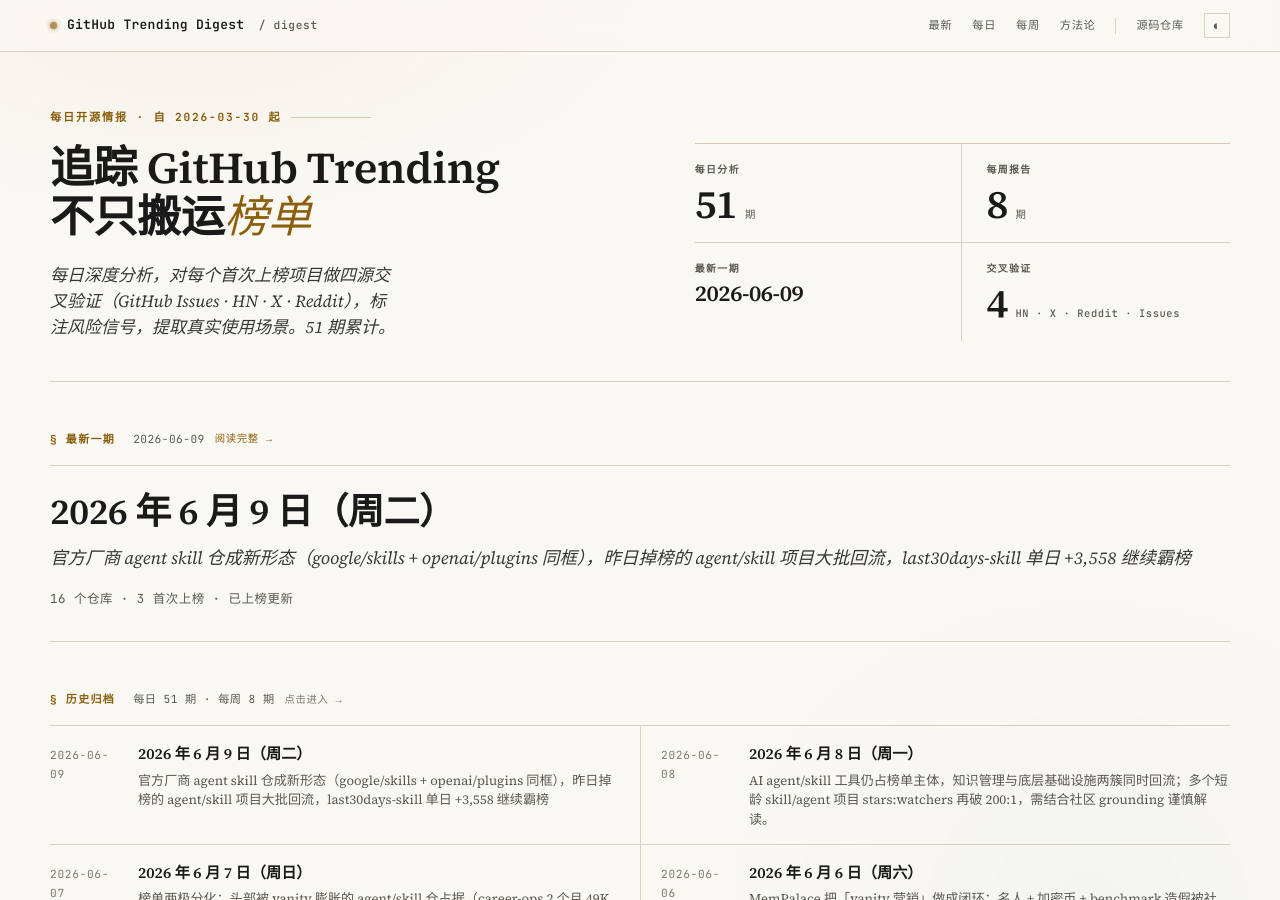
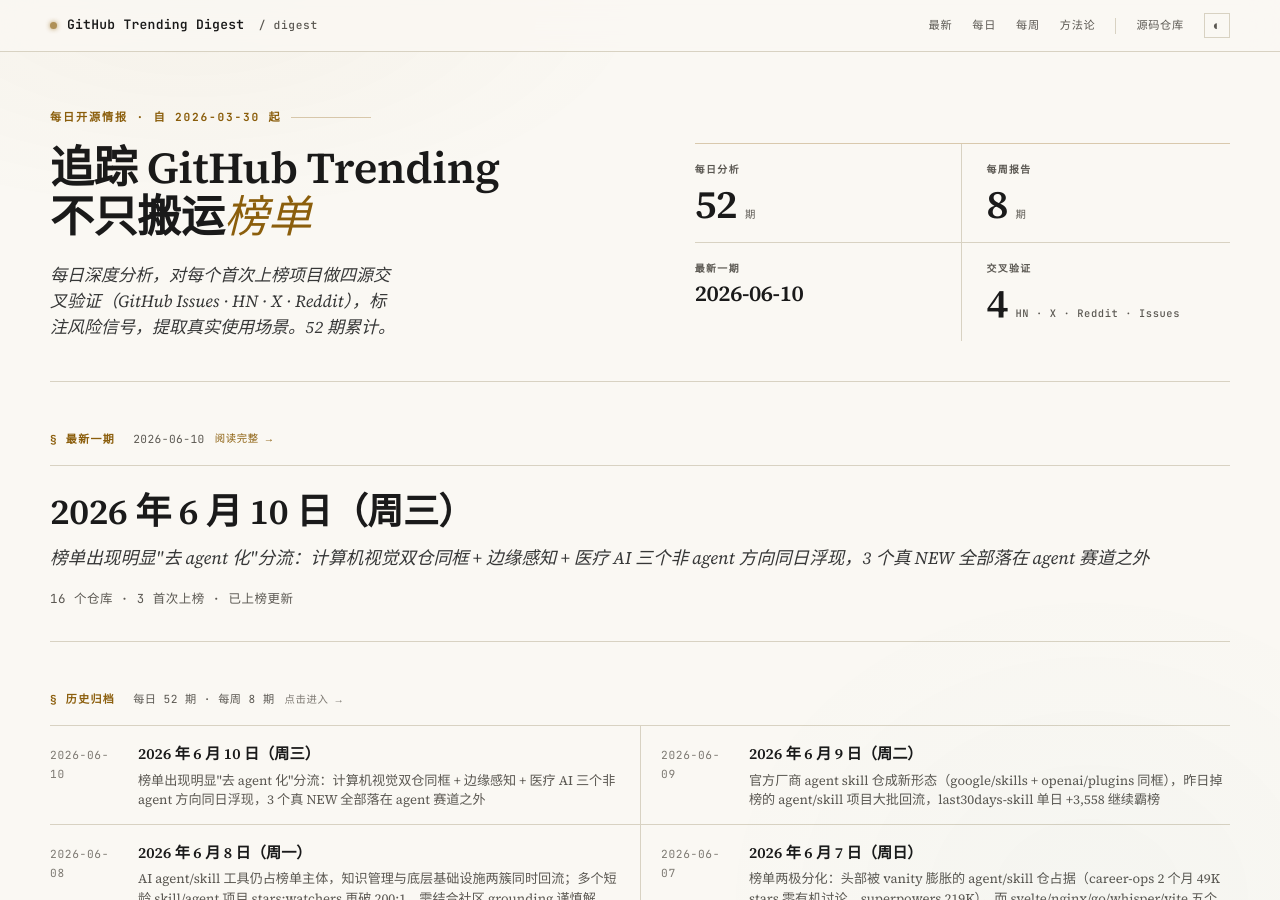
Before and after one commit to maxzyma/github-trending-digest, a Jekyll site: the page built from index.md, in a window 1280 px wide and 900 px high. Built offline with Jekyll 4.4.1, drawn with Linux system fonts in a browser that asks for light colours; part of the change alters nothing that is shown; some of the changed text lies outside the part shown.

Commit message:
daily: 2026-06-10 — 榜单首次明显去 agent 化分流（CV 双仓 supervision↑9+opencv RE / 边缘感知 espectre WiFi CSI / 医疗 AI openmed）+ 3 个真 NEW 全在 agent 赛道之外（system-prompts 元资料/openmed 医疗 NER/espectre 隔空感知）+ agent 板块回流盘整无新黑马 + 解读提醒：工具仓高 stars/subs 比值看 GitHub 之外足迹
Generated with Claude Code

```diff
--- /dev/null
+++ b/daily/2026-06-10-analysis.md
@@ -0,0 +1,209 @@
+---
+layout: daily
+date: 2026-06-10
+title: GitHub Trending 深度分析 — 2026 年 6 月 10 日（周三）
+subtitle: 榜单出现明显"去 agent 化"分流：计算机视觉双仓同框 + 边缘感知 + 医疗 AI 三个非 agent 方向同日浮现，3 个真 NEW 全部落在 agent 赛道之外
+total: 16
+new_count: 3
+new_repos:
+  - repo: x1xhlol/system-prompts-and-models-of-ai-tools
+    stars: 139188
+    star_delta: 79
+    lang: TypeScript
+    source_strength: 中
+    risk_tags: ['compliance', 'authenticity', 'dependency']
+  - repo: maziyarpanahi/openmed
+    stars: 1890
+    star_delta: 191
+    lang: Shell
+    source_strength: 中
+    risk_tags: ['compliance', 'accuracy', 'bus_factor']
+  - repo: francescopace/espectre
+    stars: 8226
+    star_delta: 134
+    lang: ——
+    source_strength: 强
+    risk_tags: ['privacy', 'bus_factor', 'stability']
+updated_repos:
+  - repo: mvanhorn/last30days-skill
+    change: "="
+    days_listed: null
+  - repo: RyanCodrai/turbovec
+    change: "="
+    days_listed: null
+  - repo: roboflow/supervision
+    change: ↑9
+    days_listed: null
+  - repo: refactoringhq/tolaria
+    change: ↓1
+    days_listed: null
+  - repo: aaif-goose/goose
+    change: ↑10
+    days_listed: null
+  - repo: Andyyyy64/whichllm
+    change: ↑3
+    days_listed: null
+  - repo: TapXWorld/ChinaTextbook
+    change: ↑6
+    days_listed: null
+  - repo: phuryn/pm-skills
+    change: ↓3
+    days_listed: null
+  - repo: santifer/career-ops
+    change: ↓5
+    days_listed: null
+  - repo: openai/plugins
+    change: ↓4
+    days_listed: null
+---
+
+# GitHub Trending 深度分析 — 2026 年 6 月 10 日（周三）
+
+_榜单出现明显"去 agent 化"分流：计算机视觉双仓同框 + 边缘感知 + 医疗 AI 三个非 agent 方向同日浮现，3 个真 NEW 全部落在 agent 赛道之外_
+
+_项目总数: 16 | 首次上榜: 3 | 重新上榜: 3 | 已上榜更新: 10 | 数据源: https://github.com/trending_
+
+## 本日主线
+
+**主线一：agent/skill 仍占多数席位，但今天榜单明显"去 agent 化"——CV、边缘感知、医疗 AI 三个非 agent 方向同日浮现。** 过去两周榜单几乎被 agent/skill 一条赛道吃满，今天结构松动了：计算机视觉出现双仓同框——roboflow/supervision（rank 3，↑9，今日 +733）和 opencv/opencv（rank 4，RE），一个是 CV 工具库、一个是 CV 事实标准底层；再加上边缘感知的 francescopace/espectre（WiFi CSI 隔空人体检测）和医疗 AI 的 maziyarpanahi/openmed（本地医疗 NER 模型集），今天有 4 个项目明确不属于 agent/skill 赛道。更值得注意的是，**3 个真 NEW（system-prompts-and-models-of-ai-tools、openmed、espectre）没有一个是"又一个 agent skill 包"**——上榜新弹药从 agent 工具转向了"agent 的元资料 / 垂直领域 AI / 硬件感知"。读者视角看，这是连续多日 agent 独大后的第一个明显分流日。
+
+**主线二：agent/skill 生态自身进入回流盘整，没有新黑马。** 昨日同框的两大官方仓 google/skills、以及 Agent-Reach / PAI / mempalace / CopilotKit / claude-howto 今天集体掉榜；回补上来的是 addyosmani/agent-skills（RE，最后观测 5/18）和 AiToEarn（RE，6/08 掉榜后回流）。在榜的 pm-skills（↓3）、career-ops（↓5）、openai/plugins（↓4）排名普遍回落，last30days-skill（=，今日仍 +3,191 居增量第一）和 turbovec（=）守住前二。整个 agent 板块今天是"存量项目榜内浮沉"，无跨赛道新冲击——与主线一的非 agent 方向浮现形成对照：榜单的新鲜度今天来自 agent 赛道之外。
+
+**主线三：榜单解读提醒 — "工具仓 / 资料仓"的高 stars/subscribers 比值，要看真实足迹在不在 GitHub 之外。** 今天几个高比值项目恰好提供了"比值高但不等于空心"的清晰样本：openmed 100:1，但真实足迹在 HuggingFace（模型 2,970 万次下载、被 HF《2026 春季开源 AI 报告》列为引用最多组织 #1），GitHub repo 只是入口；system-prompts 84:1，是"资料档案库"形态，84:1 对档案站属正常区间；espectre 107:1，却有 HN Show HN 215 分 / 50 评 + Home Assistant 官方论坛热议 + Espressif 官方背书。判断这类项目不能只盯 GitHub 的 stars/subs，要追问"它的真实使用足迹是不是落在别的平台"。真正需要谨慎解读的仍是另一类——career-ops 今日 +1,110（增量第二）、比值约 250:1，HN/Reddit/X 三处仍零有机讨论，外部声量集中在作者可控渠道，这类"高比值 + 短龄 + 零社区足迹 + 营销集中"的组合才是 vanity 判据。
+
+## 首次上榜项目
+
+### [x1xhlol/system-prompts-and-models-of-ai-tools](https://github.com/x1xhlol/system-prompts-and-models-of-ai-tools) — NEW ⭐ 139,188（+79）| TypeScript | 信源：中
+
+**它是什么**: 一个收集主流 AI 编码工具"完整系统提示词 + 内部工具定义"的档案仓——Cursor、Claude Code、Devin、Windsurf、v0、Manus、Augment、Replit 等 28+ 个工具，把它们提取/泄露出来的内部 prompt 公开归档。开发者把它当成"比官网更真实的产品行为文档"来读，用来逆向这些 agent 到底是怎么工作的。维护者是 16 岁西班牙开发者 Lucas Valbuena（@NotLucknite）。
+
+**解决什么问题**: 之前想知道某个 AI 编码工具内部是怎么组织 prompt、怎么定义工具调用的，只能靠猜或零散的截图。这个仓把各家的系统提示词集中归档，prompt engineering 研究者可以直接对比——比如 Devin 的 "code archaeology" 逐行证据策略、Windsurf 把工具 API 以 TypeScript 类型暴露、Cursor/v0 共用的 `// ... existing code ...` lazy-edit 策略，都能横向看到差异。
+
+**谁在用、怎么用**（来自 Issues/外部分析）:
+- 场景 1: prompt 研究者把它当真实文档读，逆向各 agent 的行为模式与工具定义设计。
+- 场景 2: 社区持续追新——issue #393/#453/#454 在补 Google Antigravity IDE 提示词提取（约 1 万 token）、Gemini 3.5、Perplexity 2026 以及中文 prompt + 转 Markdown 格式。每有新 AI 工具发布就追一批，制造反复曝光（这也是它今日 13.9 万 stars 基数下仍能回到榜单的原因，今日增量本身只有 +79）。
+
+**社区怎么评价**:
+- 正面: 被当作真实文档广泛引用，揭示各工具的设计差异；有第三方深度分析（Augment Code 等）。
+- 负面: authenticity 争议——内容是"泄露 + 逆向"混合，有 Medium 分析（《Fake it till you prompt it》）指出提示词内部存在不一致，怀疑部分内容真伪或被模型幻觉污染；维护者借此引流自家 prompt 提取审计服务 ZeroLeaks（README 挂链），有商业化色彩。
+- 健康度: 139,188 stars / 1,653 subscribers（约 84:1，对"资料档案库"形态属正常区间，非工具型 vanity）；28 contributors、约 489 commits，最近提交 2026-06-09，PR 持续合入，维护活跃。
+
+**风险与争议**:
+- **compliance**: 发布提取的专有系统提示词大概率违反各工具 ToS（提取方式常为 prompt injection）；提示词的版权归属属法律灰区，无判例。
+- **authenticity**: 逆向内容真伪存疑，"当文档读"存在被误导风险。
+- **dependency**: 内容时效靠不断追新维持，旧版提示词会过时。
+
+**技术备注**: TypeScript；GPL-3.0；覆盖 28+ AI 编码工具的系统提示词与内部工具定义。
+
+### [maziyarpanahi/openmed](https://github.com/maziyarpanahi/openmed) — NEW ⭐ 1,890（+191）| Shell | 信源：中
+
+**它是什么**: 开源的本地化医疗 AI 工具集，作者 Maziyar Panahi 是 Spark NLP 主创、CNRS 资深 AI 工程师（HuggingFace 知名人物，非无名作者）。核心不是单一大模型，而是 1,000+ 个专用医疗 NER 小模型 + 一个 Python 库（`pip install openmed`）+ Swift/MLX 端侧套件——把临床文本一行代码转成结构化实体（疾病 / 药物 / 肿瘤 / 基因等），并做 HIPAA Safe Harbor 18 项 PII 脱敏。
+
+**解决什么问题**: 医院和生命科学机构处理临床文本时，既要抽取结构化信息，又不能把病人数据传给外部 API。openmed 主打"全程本地、不出设备"——可跑 CPU / CUDA / Apple Silicon 甚至 iPhone，Apache-2.0，让机构在自己的 VPC 或端侧完成实体抽取与去标识。有 arXiv 论文（2508.01630），在 12 个公开数据集中 10 个刷到 SOTA micro-F1。
+
+**谁在用、怎么用**（来自 Issues/HuggingFace）:
+- 场景 1: 医院 / 生命科学机构在院内或 VPC 内做临床文本实体抽取与去标识，端侧 iPhone 跑 NER。
+- 场景 2: issue 量少但真实——#27 PII 讨论（10 评论，外部用户参与）、#22 请求 REST API、#20 问是否支持 CoT；HuggingFace 评论区有护理行业用户称对提升数据管理 / 隐私标准有帮助。
+
+**社区怎么评价**:
+- 正面: 真实足迹在 HuggingFace 而非 GitHub——模型累计 2,970 万次下载、PyPI 55 万次、被 HF《2026 春季开源 AI 报告》列为被引用最多的组织 #1。
+- 负面: GitHub 社区互动确实薄（issues / HN / Reddit 均弱），外部声量主要靠作者 X 自传播。
+- 健康度: 1,890 stars / 19 subscribers（约 100:1，比值偏高，但属"工具仓"形态——真实足迹在 HF 不在 repo）；open issues 仅 9；贡献者仅 2 人（典型单人主导），仓库昨日刚 push，维护勤。
+
+**风险与争议**:
+- **compliance**: "HIPAA-aware 脱敏"是自我宣称，实际合规需机构自验，不能仅凭工具背书。
+- **accuracy**: 医疗 NER 准确度直接关乎临床安全，README 宣称 SOTA 但社区独立第三方验证薄弱。
+- **bus_factor**: 仅 2 贡献者，强单人依赖。
+
+**技术备注**: Python 库 + Shell 脚手架；Apache-2.0；1,000+ 医疗 NER 模型；支持 CPU/CUDA/Apple Silicon/iPhone（MLX）。
+
+### [francescopace/espectre](https://github.com/francescopace/espectre) — NEW ⭐ 8,226（+134）| —— | 信源：强
+
+**它是什么**: 用一块 ESP32 监听 WiFi 信道状态信息（CSI）做"隔空人体感知"——人在房间走动会扰动路由器与 ESP32 之间的 WiFi 信号，系统据此判断有没有运动 / 有没有人。无摄像头、无麦克风，通过 ESPHome 原生接入 Home Assistant，在面板里呈现为一个 binary motion sensor。
+
+**解决什么问题**: 传统存在检测要么用 PIR（需视线、对静止的人无感），要么用 mmWave 雷达（更贵）。espectre 只要一块约 €10 的 ESP32、不用改路由器、能穿干墙（2.4GHz），还对静止的人也能感知，主打"便宜 + 隐私友好 + 无死角"。算法走统计 / 信号处理路线（NBVI 自动选子载波，F1>96%），v2.5 起加了实验性的端侧神经网络检测器。
+
+**谁在用、怎么用**（来自 Issues/HN/HA 论坛）:
+- 场景 1: 智能家居玩家用它替代 PIR 做无死角 / 静止人存在检测，驱动灯光自动化和安防场景。
+- 场景 2: 社区有活跃 PR 共建——#112 加呼吸带通滤波做静止存在检测、#111 时序平滑投票、#129 支持 ESP32-C5/C6 UDP 满吞吐；HA 论坛有"ESP32-S3 上测试，惊呆了"的实测反馈。
+
+**社区怎么评价**:
+- 正面: HN 口碑强——Show HN（2025-11-17）215 分 / 50 评；Home Assistant 官方论坛热议；Espressif 官方 esp-csi 仓把它列为 community project（背书）。
+- 负面: ESP32-C3 上报 `ENOMEM` / Send error（作者称不影响检测）；阈值 / 自动校准一致性问题（断电后 threshold 显示 unknown）；ESP8266 不支持；准确率依赖 3-8m 摆位与环境，混凝土墙会衰减。
+- 健康度: 8,226 stars / 77 subscribers（约 107:1，比值偏高但符合 Show HN 爆款形态）；open issues 仅 9，pushed 2026-06-09 活跃；作者 226 次提交、其余多为 1-2 次，单核心维护者。
+
+**风险与争议**:
+- **privacy**: WiFi 隔空感知人员活动，虽无影像，但被动探测室内人体移动本身存在感知监控争议。
+- **bus_factor**: 单一核心维护者。
+- **stability**: 校准 / 内存告警，端侧 ML 检测器仍是实验性，准确率受摆位与墙体材质影响。
+
+**技术备注**: ESP32 固件 + ESPHome 集成；GPL-3.0；WiFi CSI + 统计算法（v2.5 起含实验性端侧 NN）。
+
+## 重新上榜项目（增量更新）
+
+### [opencv/opencv](https://github.com/opencv/opencv) — RE（最后观测 2026-06-08）
+
+- **Stars**: 88,664（今日 +102，自 6/08 的 88,143 净增约 520）
+- **更新**: 计算机视觉事实标准底层库，6/08 作为知名老项目首入 tracker 后短暂掉榜，今日回流。今日与 roboflow/supervision 同框，构成今天的"CV 双仓"信号。34:1（成熟项目正常区间），+102 属常态波动，非事件驱动。
+
+### [yikart/AiToEarn](https://github.com/yikart/AiToEarn) — RE（最后观测 2026-06-08）
+
+- **Stars**: 19,973（今日 +402，自 6/08 的 18,879 净增约 1,090）
+- **更新**: "用 AI 赚钱"主题工具集。6/08 掉榜后两天回流，今日增量较前次（+183）明显放大。stars/subscribers 约 48:1，订阅占比在榜单里相对健康。无重大新事件，周期性回流。
+
+### [addyosmani/agent-skills](https://github.com/addyosmani/agent-skills) — RE（最后观测 2026-05-18）
+
+- **Stars**: 49,856（今日 +443，自 5/18 已净增约 2 万）
+- **更新**: Google 工程师 Addy Osmani 的"生产级 agent 工程 skill 集"，KOL 个人 IP 驱动的 agent-skills 注册表代表样本。时隔约三周回归，今日 +443 属 KOL 受众的周期性导入。约 151:1，仍是"KOL 流量驱动"形态——高比值主因是受众导入型 star 远快于 watch 行为。
+
+## 已上榜项目（增量更新）
+
+### [mvanhorn/last30days-skill](https://github.com/mvanhorn/last30days-skill) — =（蝉联榜首）
+
+- **Stars**: 37,458（今日 **+3,191**，仍居今日增量第一）
+- **更新**: 跨 Reddit/X/YouTube/HN/Polymarket/Web 做"近 30 天主题研究"的 AI agent skill。连续霸榜且单日增量持续第一，约 258:1，仍是 skill 生态最热的单一项目。无新功能事件，热度延续。
+
+### [RyanCodrai/turbovec](https://github.com/RyanCodrai/turbovec) — =（稳居第 2）
+
+- **Stars**: 10,234（今日 +1,801，今日增量第三）
+- **更新**: Rust 写、Python 绑定的向量索引（基于 TurboQuant）。延续此前争议——TurboQuant 算法曾遭 RaBitQ 作者质疑为已有方法的复现；今日 stars 破万但 subscribers 仅 47（约 218:1），需结合算法独创性的社区争议谨慎看待。
+
+### [roboflow/supervision](https://github.com/roboflow/supervision) — ↑9（13,618→今日大涨）
+
+- **Stars**: 43,031（今日 +733，今日增量第四）
+- **更新**: roboflow 的计算机视觉可复用工具库。昨日 RE 后今日继续大幅升位至 rank 3，与 opencv 同框形成 CV 双仓。约 181:1（大热门老仓 watch 行为本就稀缺，比值会失真，非 vanity）。连续两日高增量，可能有新版本或外部引用持续触发。
+
+### [refactoringhq/tolaria](https://github.com/refactoringhq/tolaria) — ↓1
+
+- **Stars**: 14,371（今日 +829）
+- **更新**: 管理 markdown 知识库的桌面 app（TypeScript）。约 16 天破 1.4 万星，今日小幅回落一位但增量仍高。约 368:1，短龄高比值需观察后续社区沉淀。
+
+### [aaif-goose/goose](https://github.com/aaif-goose/goose) — ↑10
+
+- **Stars**: 48,515（今日 +489）
+- **更新**: 开源可扩展 AI agent（install/execute/edit/test，支持任意 LLM），原 block/goose 迁移而来。今日大幅回升 10 位，约 198:1，是榜单里有真实产品形态的 agent 框架。无重大新事件。
+
+### [Andyyyy64/whichllm](https://github.com/Andyyyy64/whichllm) — ↑3
+
+- **Stars**: 4,120（今日 +633，自首次上榜累计 +614）
+- **更新**: 本地 LLM 选型 CLI（检测硬件 + recency-aware 跑分排序）。约 317:1（比值进一步走高），HN/Reddit/X 自发讨论仍弱，但有真实外部 PR 与作者快速迭代支撑——延续昨日判断："被榜单推上去吸观望 star 的真项目"，低显存场景推荐失准（#76）仍是稳定性待改进点。
+
+### [TapXWorld/ChinaTextbook](https://github.com/TapXWorld/ChinaTextbook) — ↑6
+
+- **Stars**: 73,521（今日 +519）
+- **更新**: 收录中小学 / 大学 PDF 教材。非 AI 赛道的稳定流量项目，今日回升 6 位。约 125:1，pushed 停在 2025-10（内容仓性质，无需高频更新）。
+
+### [phuryn/pm-skills](https://github.com/phuryn/pm-skills) — ↓3
+
+- **Stars**: 13,473（今日 +806，自首次上榜累计 +737）
+- **更新**: 面向 PM 的 skill 市场（封装 Teresa Torres / Marty Cagan 等方法论），跑在 Claude Code / Cowork 上。今日增量仍高但排名回落。约 98:1，单维护者 + 强绑 Anthropic 生态的判断不变（KOL 流量驱动，非纯空心）。
+
+### [santifer/career-ops](https://github.com/santifer/career-ops) — ↓5
+
+- **Stars**: 51,735（今日 **+1,110**，今日增量第二）
+- **更新**: 跑在 Claude Code 上的 AI 求职 CLI。今日增量第二但排名回落 5 位。约 250:1，HN/Reddit/X 三处仍零有机讨论，外部声量集中在 ProductHunt + 作者自营博客——"高比值 + 短龄 + 零社区足迹 + 营销集中"的组合，仍是今天最清晰的需谨慎解读样本。
+
+### [openai/plugins](https://github.com/openai/plugins) — ↓4
+
+- **Stars**: 2,620（今日 +284，自昨日 2,335 净增 285）
+- **更新**: OpenAI 官方插件仓，与 google/skills 此前构成"官方 skill/插件仓"双样本（google/skills 今日掉榜）。绝对值仍小（2.6K），约 175:1（官方仓 watch 行为稀缺，结构性偏高）。真正看点是"官方按需知识包对抗 MCP context bloat"的方向，而非热度本身。
--- /dev/null
+++ b/daily/2026-06-10.md
@@ -0,0 +1,24 @@
+# GitHub Trending 每日榜单 — 2026 年 6 月 10 日（周三）
+
+| # | 项目 | Stars | 今日 | 排名变化 |
+|---|------|-------|------|---------|
+| 1 | [mvanhorn/last30days-skill](https://github.com/mvanhorn/last30days-skill) | 37,458 | +3,191 | = |
+| 2 | [RyanCodrai/turbovec](https://github.com/RyanCodrai/turbovec) | 10,234 | +1,801 | = |
+| 3 | [roboflow/supervision](https://github.com/roboflow/supervision) | 43,031 | +733 | ↑9 |
+| 4 | [opencv/opencv](https://github.com/opencv/opencv) | 88,664 | +102 | RE |
+| 5 | [refactoringhq/tolaria](https://github.com/refactoringhq/tolaria) | 14,371 | +829 | ↓1 |
+| 6 | [aaif-goose/goose](https://github.com/aaif-goose/goose) | 48,515 | +489 | ↑10 |
+| 7 | [Andyyyy64/whichllm](https://github.com/Andyyyy64/whichllm) | 4,120 | +633 | ↑3 |
+| 8 | [TapXWorld/ChinaTextbook](https://github.com/TapXWorld/ChinaTextbook) | 73,521 | +519 | ↑6 |
+| 9 | [x1xhlol/system-prompts-and-models-of-ai-tools](https://github.com/x1xhlol/system-prompts-and-models-of-ai-tools) | 139,188 | +79 | NEW |
+| 10 | [yikart/AiToEarn](https://github.com/yikart/AiToEarn) | 19,973 | +402 | RE |
+| 11 | [phuryn/pm-skills](https://github.com/phuryn/pm-skills) | 13,473 | +806 | ↓3 |
+| 12 | [santifer/career-ops](https://github.com/santifer/career-ops) | 51,735 | +1,110 | ↓5 |
+| 13 | [openai/plugins](https://github.com/openai/plugins) | 2,620 | +284 | ↓4 |
+| 14 | [maziyarpanahi/openmed](https://github.com/maziyarpanahi/openmed) | 1,890 | +191 | NEW |
+| 15 | [francescopace/espectre](https://github.com/francescopace/espectre) | 8,226 | +134 | NEW |
+| 16 | [addyosmani/agent-skills](https://github.com/addyosmani/agent-skills) | 49,856 | +443 | RE |
+
+> 数据源：<https://github.com/trending> · 抓取于 2026-06-10
+> 排名变化标记：NEW 首次上榜 · RE 重新上榜 · `=` 不变 · `↑N/↓N` 升降
+> 说明：排名变化以历史 `daily/*-analysis.md` 精确匹配 + 昨日榜单核定（抓取脚本 change 字段持续失效，全标 NEW，已手工修正）。NEW（首次上本 tracker）= x1xhlol/system-prompts-and-models-of-ai-tools、maziyarpanahi/openmed、francescopace/espectre。RE（曾上榜后回归）= opencv/opencv（最后观测 2026-06-08）、yikart/AiToEarn（2026-06-08）、addyosmani/agent-skills（2026-05-18）。今日掉榜：google/skills、Panniantong/Agent-Reach、danielmiessler/Personal_AI_Infrastructure、MemPalace/mempalace、CopilotKit/CopilotKit、luongnv89/claude-howto。
--- a/index.md
+++ b/index.md
@@ -26,6 +26,7 @@ title: GitHub Trending Digest
 
 ## Daily Analysis
 
+- [2026-06-10](daily/2026-06-10-analysis) — 榜单首次明显"去 agent 化"分流：计算机视觉双仓同框（supervision ↑9 + opencv RE）+ 边缘感知（espectre WiFi CSI 隔空人体检测，HN 215 分/Espressif 背书）+ 医疗 AI（openmed 本地 NER，HF 近 3000 万次下载）三方向同日浮现，3 个真 NEW 全部落在 agent 赛道之外；agent/skill 板块转入回流盘整（addyosmani/AiToEarn 回流，pm-skills/career-ops/openai 排名回落，last30days 仍 +3,191 守榜首）；解读提醒：工具仓/资料仓高 stars/subs 比值要看 GitHub 之外的真实足迹
 - [2026-06-09](daily/2026-06-09-analysis) — 官方厂商 agent skill 仓成新形态：google/skills（Cloud Next 2026 发布）与 openai/plugins 同框，思路一致——"按需取用知识包"对抗 MCP context bloat；昨日掉榜的 agent/skill 项目（Agent-Reach/PAI/career-ops/mempalace/CopilotKit）集体回流，last30days-skill 单日 +3,558 继续霸榜；skill 生态从"个人刷榜"向"官方+垂类(pm-skills)+工具(whichllm)"分层；解读提醒：高 stars/subs 比值需分两类看——whichllm 251:1 但有真实工程足迹 vs career-ops 244:1 三零有机讨论
 - [2026-06-08](daily/2026-06-08-analysis) — AI agent/skill 工具仍占榜单主体但今日以老项目回流为主（last30days 蝉联 + taste-skill/hermes-agent/goose 回榜，新 skill 面孔暂歇）；知识管理（tolaria 16 天破万星/open-notebook）与底层基础设施（opencv/llama.cpp/pg_durable）两簇同步回流；短龄项目 vanity 密度持续（pg_durable 372:1/tolaria 370:1/taste-skill 308:1），turbovec 核心 TurboQuant 算法被 RaBitQ 作者复现质疑、pg_durable 经 HN 467 分但被指无法单测
 - [2026-06-07](daily/2026-06-07-analysis) — 榜单结构性两极分化：头部 vanity 膨胀的 agent/skill 仓（superpowers 260:1/219K、Agent-Reach 315:1）vs svelte/nginx/go/whisper/vite 五个真有机老项目首入 tracker 却挤在腰部、日增仅 20–30；career-ops 2 个月 49K stars + HN/Reddit/X 三零 = 继 ECC 后又一教科书级 vanity；microsoft/mxc agent OS 级强制隔离登榜（OpenAI/NVIDIA/Copilot CLI 为启动伙伴）
```
